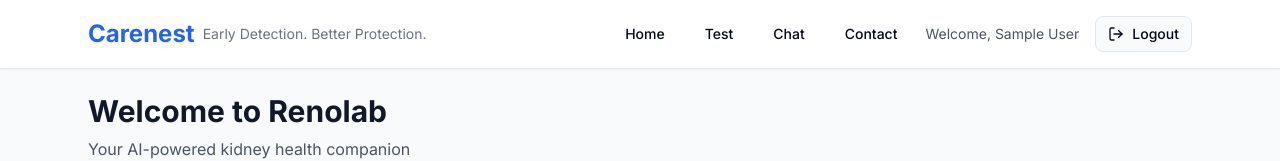
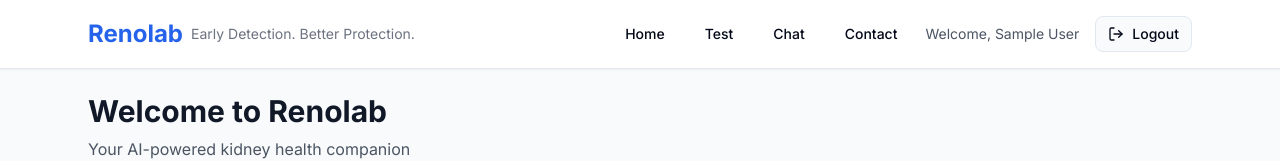
Before and after one commit to DzramadoSolomon/Carenest, a React (Vite) app: page /dashboard in a window 1280 px wide. Shown: the top 161 px of the page. Built offline with nearby package versions, Linux system fonts and the light colour scheme; sample sign-in values are in the browser's storage.

Commit message:
Update MainApp.tsx

```diff
--- a/src/components/MainApp.tsx
+++ b/src/components/MainApp.tsx
@@ -64,7 +64,7 @@ const MainApp: React.FC = () => {
               )}
               <h1 className="text-xl sm:text-2xl font-bold text-blue-600 cursor-pointer"
                   onClick={() => setCurrentPage('dashboard')}>
-                Carenest
+                Renolab
               </h1>
               {!isMobile && (
                 <p className="text-sm text-gray-500 ml-2 hidden sm:block">Early Detection. Better Protection.</p>
```
